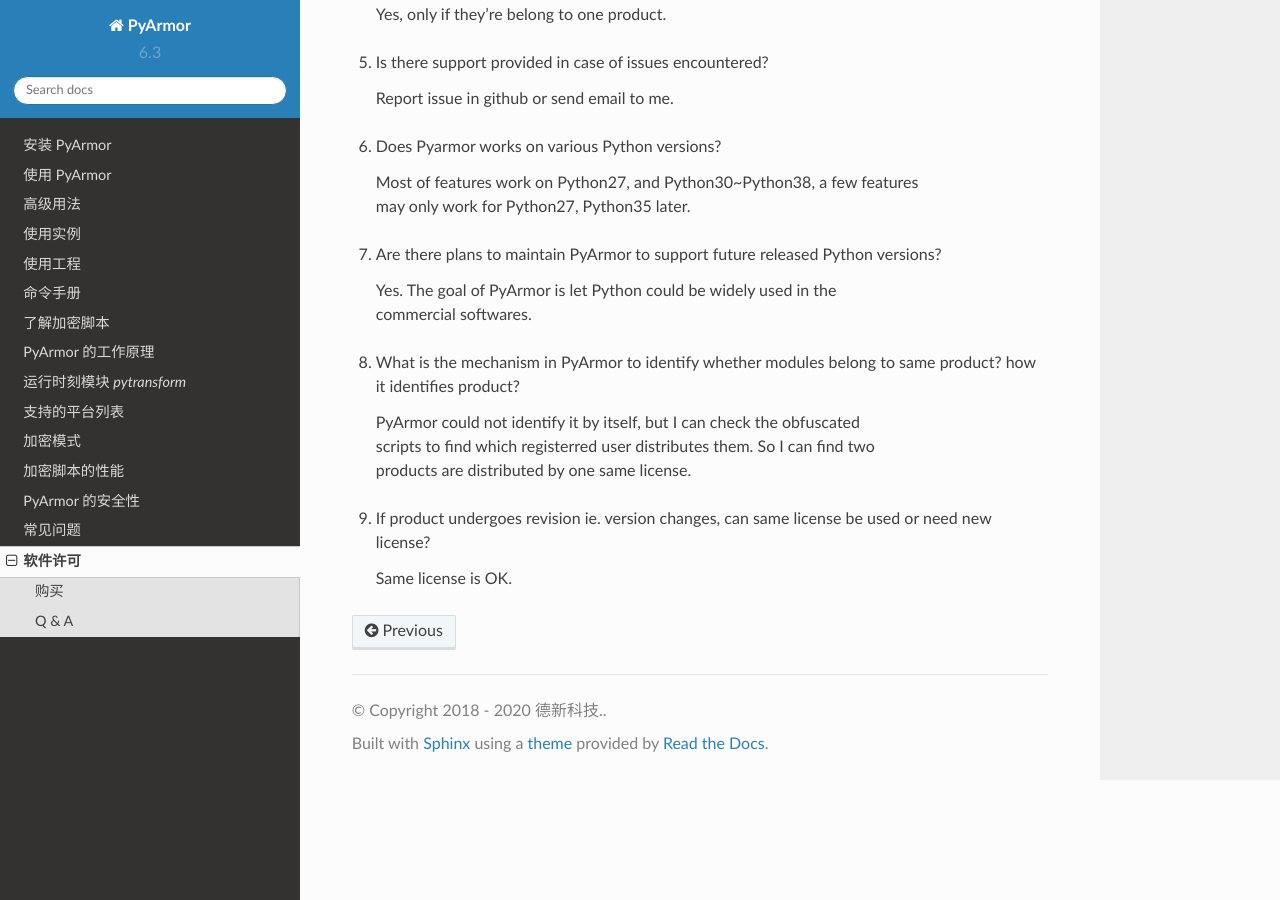
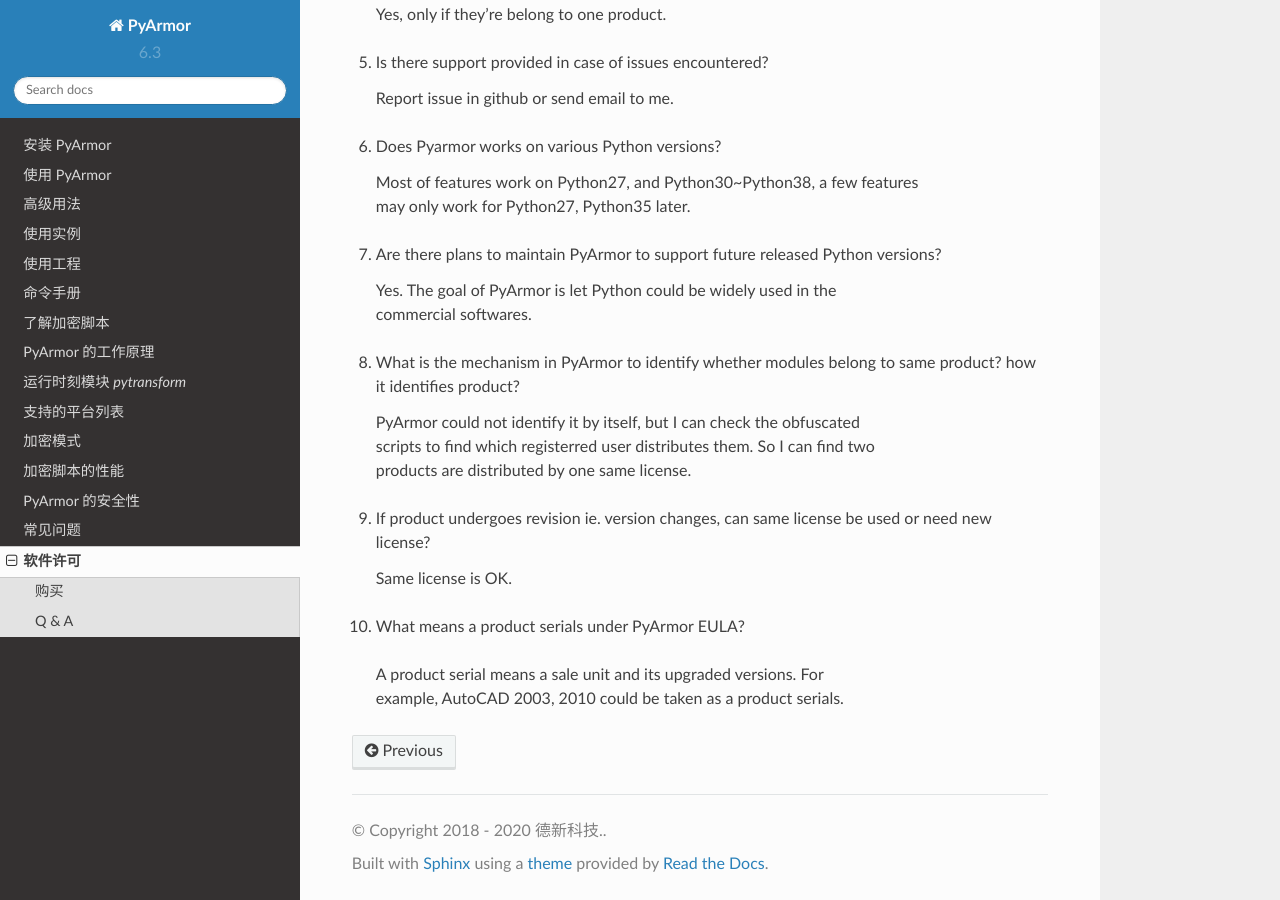
Before and after one commit to dashingsoft/pyarmor-docs-zh, a Sphinx documentation site: the page built from docs/license.rst, in a window 1280 px wide and 900 px high, scrolled down 2440 px. Built offline with Sphinx 7.4.7 and the Read the Docs theme 2.0.0, drawn with Linux system fonts in a browser that asks for light colours.

Commit message:
Add new qa for product serials

```diff
--- a/docs/license.rst
+++ b/docs/license.rst
@@ -136,4 +136,9 @@
 
    | Same license is OK.
 
+10. What means a product serials under PyArmor EULA?
+
+   | A product serial means a sale unit and its upgraded versions. For
+   | example, AutoCAD 2003, 2010 could be taken as a product serials.
+
 .. include:: _common_definitions.txt
```
